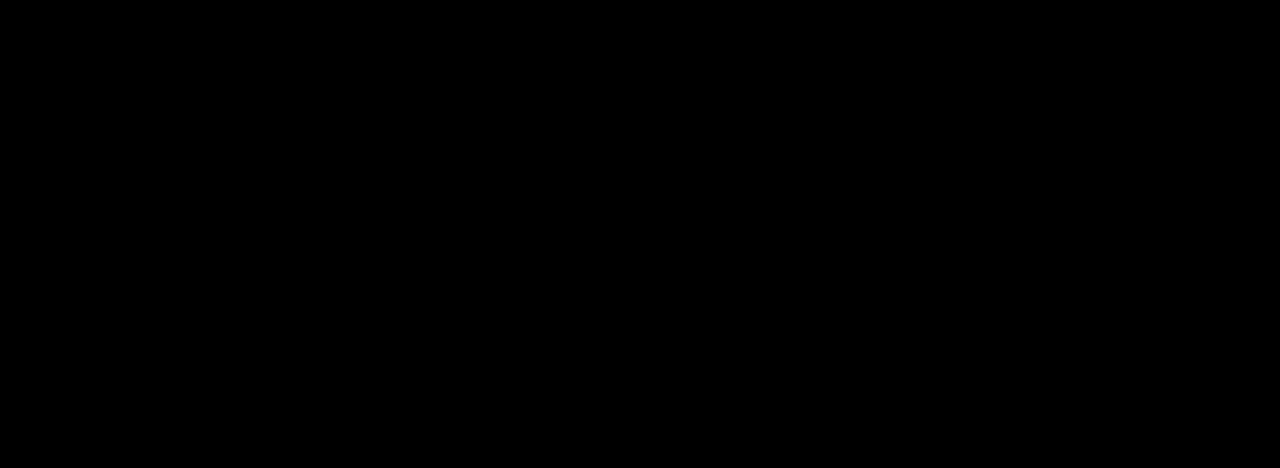
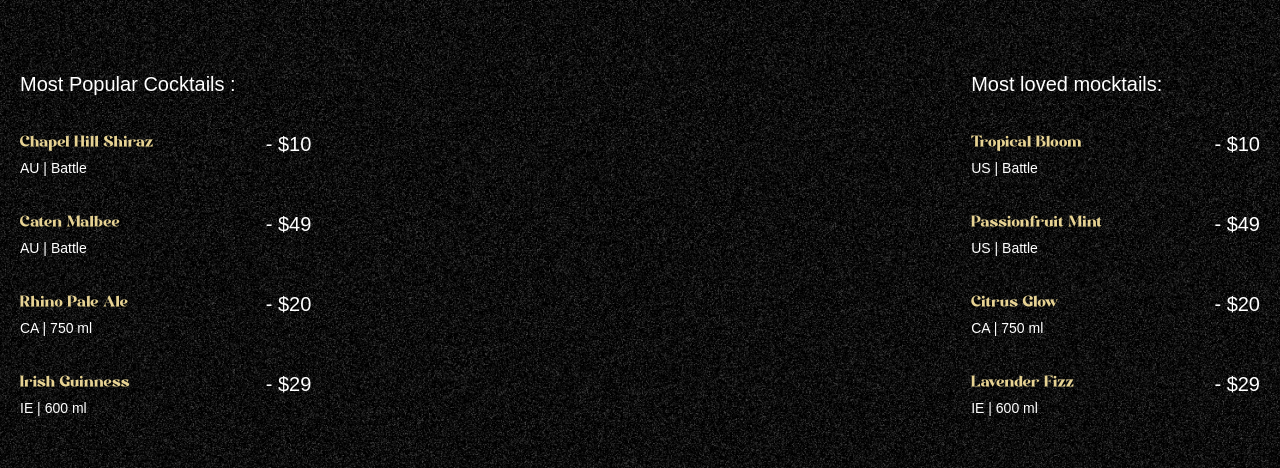
Before and after one commit to AnkurPathak10/gsap_cocktails, a Next.js app: page / in a window 1280 px wide. Shown: the part 890-1358 px from the top of the page. Before the commit the page ends 800 px from the top, so only its background shows below. Built offline with nearby package versions, Linux system fonts and the light colour scheme; a web font is replaced by a local one.

Commit message:
implement cocktail section

```diff
--- /dev/null
+++ b/src/app/components/Cocktails.tsx
@@ -0,0 +1,70 @@
+'use client'
+import Image from 'next/image'
+import React from 'react'
+import { cocktailLists, mockTailLists } from '../../../constants'
+import { useGSAP } from '@gsap/react'
+import ScrollTrigger from 'gsap/ScrollTrigger'
+import gsap from 'gsap'
+
+gsap.registerPlugin(ScrollTrigger)
+
+const Cocktails = () => {
+
+  useGSAP(()=>{
+    const parallaxTimeline = gsap.timeline({
+        scrollTrigger:{
+            trigger:'#cocktails',
+            start:'top 30%',
+            end:'bottom 80%',
+            scrub:true,
+        }
+    })
+    parallaxTimeline
+     .from('#c-left-leaf',{
+        x: -100, y: 100,
+    })
+     .from('#c-right-leaf', {
+        x: 100 ,y: 100
+     })
+  })
+
+  return (
+    <section id='cocktails' className='noisy'>
+        <Image src='/images/cocktail-left-leaf.png' alt='l-leaf' id='c-left-leaf' className='w-[270px]' width={500} height={500}/>
+        <Image src='/images/cocktail-right-leaf.png' alt='r-leaf' id='c-right-leaf' className='w-[350px]' width={500} height={500}/>
+        <div className='list'>
+            <div className='popular'>
+               <h2>Most Popular Cocktails : </h2>
+               <ul>
+                {cocktailLists.map(({name,country,detail,price})=>(
+                   <li key={name}>
+                    <div className='md:me-28'>
+                       <h3>{name}</h3>
+                       <p>{country} | {detail}</p>
+                    </div>
+                    <span> - {price}</span>
+                   </li>
+                ))}
+               </ul>
+            </div>
+            <div className="loved">
+		 <h2>Most loved mocktails:</h2>
+
+		 <ul>
+			{mockTailLists.map(({ name, country, detail, price }) => (
+			 <li key={name}>
+				<div className="me-28">
+				 <h3>{name}</h3>
+				 <p>{country} | {detail}</p>
+				</div>
+				<span>- {price}</span>
+			 </li>
+			))}
+		 </ul>
+		</div>
+        </div>
+    </section>
+  )
+}
+
+export default Cocktails
--- a/src/app/page.tsx
+++ b/src/app/page.tsx
@@ -2,7 +2,7 @@
 import { ScrollTrigger ,SplitText } from "gsap/all"
 import Navbar from "./components/Navbar"
 import Hero from "./components/Hero"
-
+import Cocktails from "./components/Cocktails"
 gsap.registerPlugin(ScrollTrigger, SplitText)
 
 const page = () => {
@@ -10,6 +10,7 @@
     <main>
       <Navbar/>
       <Hero/>
+      <Cocktails/>
     </main>
   )
 }
```
